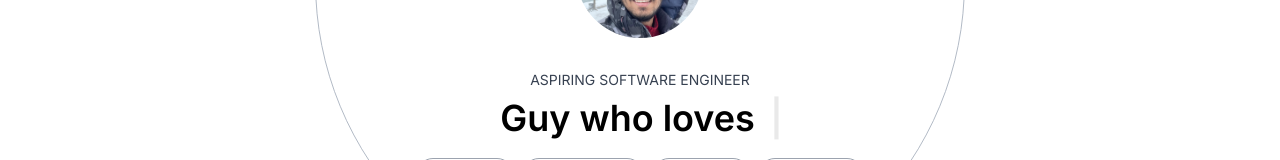
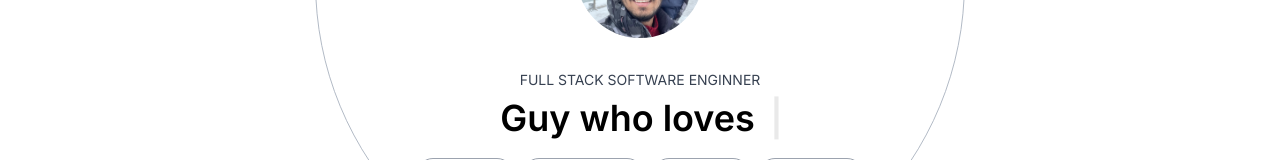
Before and after one commit to bvedang/portfolio, a React (Vite) app: page / in a window 1280 px wide. Shown: the part 487-647 px from the top of the page. Built offline with nearby package versions, Linux system fonts and the light colour scheme.

Commit message:
info update

```diff
--- a/src/components/Hero.jsx
+++ b/src/components/Hero.jsx
@@ -1,15 +1,15 @@
-import React from 'react';
-import { Cursor, useTypewriter } from 'react-simple-typewriter';
-import BackgroundCircles from './BackgroundCircles';
-import heroImage from '../assets/heroImage.jpg';
-import resume from '../assets/VedangBarhate_resume.pdf';
+import React from "react";
+import { Cursor, useTypewriter } from "react-simple-typewriter";
+import BackgroundCircles from "./BackgroundCircles";
+import heroImage from "../assets/heroImage.jpg";
+import resume from "../assets/VedangBarhate_resume.pdf";
 
 export default function Hero({ theme, dark }) {
   const [text, count] = useTypewriter({
     words: [
-      'Hi, My Name is Vedang Barhate',
-      'Guy who loves to play Valorant',
-      '<ButLovesToCodeMore/>',
+      "Hi, My Name is Vedang Barhate",
+      "Guy who loves to play Valorant",
+      "<ButLovesToCodeMore/>",
     ],
     loop: true,
     delaySpeed: 2000,
@@ -30,7 +30,7 @@ export default function Hero({ theme, dark }) {
       />
       <div className="z-20">
         <h2 className="text-sm uppercase text-gray-700 dark:text-stone-400 pb-2 tracking-[12-x">
-          Aspiring Software Engineer
+          Full Stack Software Enginner
         </h2>
         <h1 className="text-3xl md:text-4xl dark:text-white font-semibold px-10">
           <span className="mr-3 text-black dark:text-white">{text}</span>
```
